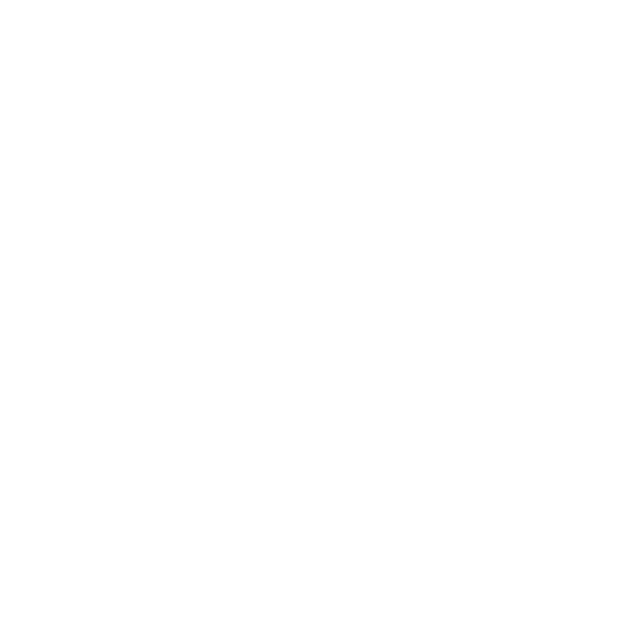
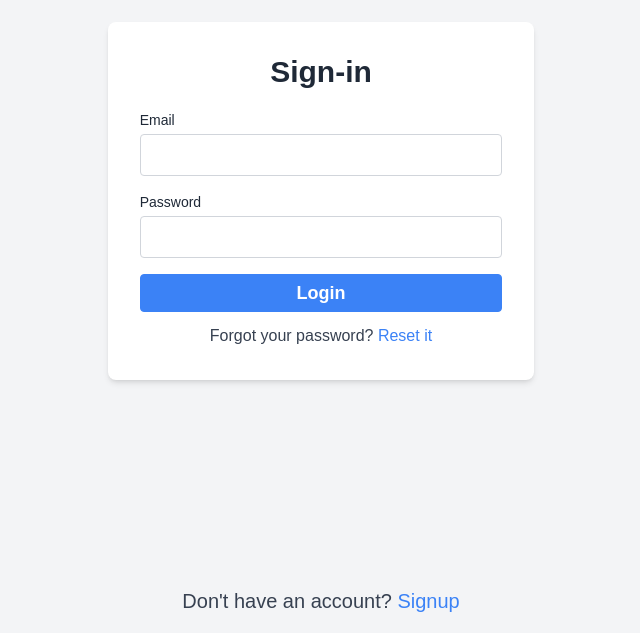
Before and after one commit to Stablest/base-angular, an Angular app: page /sign-in in a window 1280 px wide. Before the commit this address led to /. Shown: the part 167-800 px from the top of the page, without its empty margins (319-959 px from the left). Built offline with nearby package versions, Linux system fonts and the light colour scheme.

Commit message:
feat: add sign-in page

```diff
--- a/src/app/app.routes.ts
+++ b/src/app/app.routes.ts
@@ -2,8 +2,8 @@
 
 export const routes: Routes = [
     {
-        path: 'auth',
-        loadComponent: () => import('./features/auth/auth.component').then(m => m.AuthComponent),
+        path: 'sign-in',
+        loadComponent: () => import('./features/auth/sign-in/sign-in.component').then(m => m.SignInComponent),
         title: 'SystemName[Auth]',
     }
 ];
--- a/src/app/features/auth/auth.component.html
+++ /dev/null
@@ -1,24 +0,0 @@
-<div class="flex items-center justify-center min-h-screen bg-gray-100">
-    <div class="bg-white p-8 rounded-xl shadow-md w-full max-w-sm">
-        <h2 class="text-2xl font-bold text-center mb-6">Sign-in</h2>
-        <form [formGroup]="form" (ngSubmit)="onFormSubmit()" class="flex flex-col gap-4">
-            <div>
-                <label class="block text-sm mb-1">Email</label>
-                <input app-input type="email" formControlName="email" />
-                <small *ngIf="form.get('email')?.invalid && form.get('email')?.touched" class="text-red-500">
-                    Enter a valid email
-                </small>
-            </div>
-            <div>
-                <label class="block text-sm mb-1">Password</label>
-                <input app-input type="password" formControlName="password" />
-                <small *ngIf="form.get('password')?.invalid && form.get('password')?.touched" class="text-red-500">
-                    Password is required
-                </small>
-            </div>
-            <button app-default type="button" (click)="test()">
-                Login
-            </button>
-        </form>
-    </div>
-</div>
--- /dev/null
+++ b/src/app/features/auth/sign-in/sign-in.component.html
@@ -0,0 +1,36 @@
+<div class="flex flex-col justify-between min-h-screen bg-gray-100">
+    <div>
+        <!-- <img src="" alt=""> -->
+    </div>
+    <div
+        class="flex flex-col gap-y-3 p-8 w-full lg:w-1/3 lg:max-w-[32rem] lg:mx-auto lg:bg-white lg:rounded-lg lg:shadow-md">
+        <h2 class="text-2xl font-bold text-center mb-2 lg:text-3xl">Sign-in</h2>
+        <form [formGroup]="form" (ngSubmit)="onFormSubmit()" class="flex flex-col gap-4">
+            <div>
+                <label class="block text-sm mb-1">Email</label>
+                <input app-input type="email" formControlName="email" />
+                <small *ngIf="form.get('email')?.invalid && form.get('email')?.touched" class="text-error">
+                    Enter a valid email
+                </small>
+            </div>
+            <div>
+                <label class="block text-sm mb-1">Password</label>
+                <input app-input type="password" formControlName="password" />
+                <small *ngIf="form.get('password')?.invalid && form.get('password')?.touched" class="text-error">
+                    Password is required
+                </small>
+            </div>
+            <button app-default type="submit" class="lg:text-lg">
+                Login
+            </button>
+        </form>
+        <div class="flex items-center justify-center h-full">
+            <p class="text-sm text-secondary-text lg:text-base">Forgot your password? <a
+                    routerLink="/auth/forgot-password">Reset it</a></p>
+        </div>
+    </div>
+    <div class="w-full flex flex-col h-16 items-center justify-center">
+        <p class="text-secondary-text lg:text-xl">Don't have an account? <a routerLink="/auth/signup">Signup</a>
+        </p>
+    </div>
+</div>
--- a/src/app/features/auth/auth.component.ts
+++ b/src/app/features/auth/sign-in/sign-in.component.ts
@@ -1,32 +1,26 @@
 import { CommonModule } from "@angular/common";
 import { Component } from "@angular/core";
 import { FormBuilder, FormGroup, ReactiveFormsModule, Validators } from "@angular/forms";
-import { ButtonDefaultComponent } from "../../directives/defaults/button/button.component";
-import { InputDefaultDirective } from "../../directives/defaults/input/input.directive";
+import { ButtonDefaultComponent } from "../../../defaults/button/button.component";
+import { InputDefaultDirective } from "../../../defaults/input/input.directive";
 
 @Component({
-    selector: "app-auth",
-    templateUrl: "./auth.component.html",
+    selector: "app-sign-in",
+    templateUrl: "./sign-in.component.html",
     standalone: true,
     imports: [CommonModule, ReactiveFormsModule, ButtonDefaultComponent, InputDefaultDirective],
 })
-export class AuthComponent {
+export class SignInComponent {
     form: FormGroup;
-    isValid: boolean = false;
 
     constructor(private formBuilder: FormBuilder) {
         this.form = this.formBuilder.group({
             email: ["", [Validators.required, Validators.email]],
-            password: ["", [Validators.required, Validators.minLength(6)]],
+            password: ["", [Validators.required, Validators.minLength(8)]],
         });
     }
 
     onFormSubmit() {
 
     }
-
-    test() {
-        console.log("UNFOCUS");
-        this.isValid = !this.isValid;
-    }
 }
```
